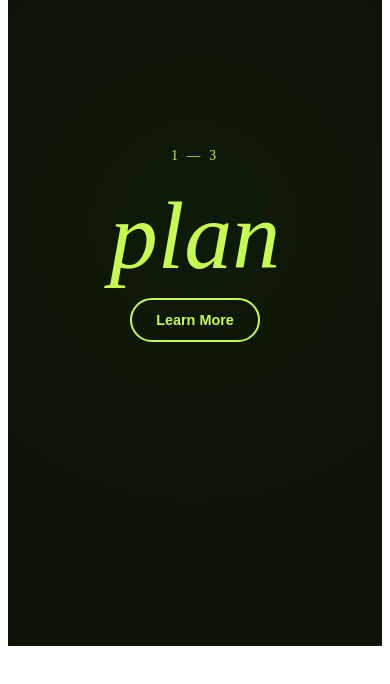
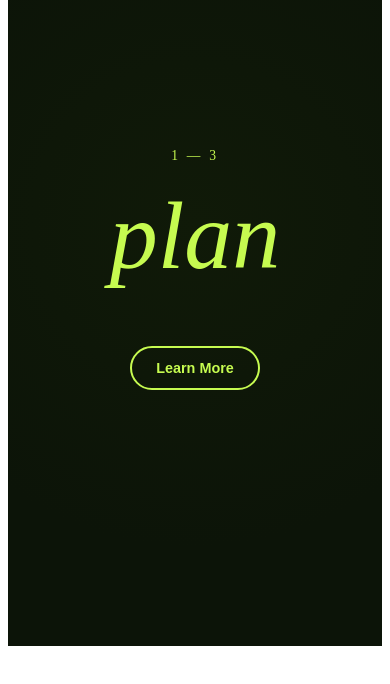
Before and after one commit to iqbalarrahman19/tr-scroll-toggle, a Vue app: page / in a window 390 px wide. Shown: the part 2398-3082 px from the top of the page. Built offline with nearby package versions, Linux system fonts and the light colour scheme.

Commit message:
fix: updated section-2

```diff
--- a/src/components/section-2.vue
+++ b/src/components/section-2.vue
@@ -289,7 +289,7 @@ export default {
 /* ================= RESPONSIVE ================= */
 @media (max-width: 769px) {
   .button {
-    bottom: 19rem;
+    bottom: 16rem;
     padding: 0.75rem 1.5rem;
     font-size: 0.9rem;
   }
```
